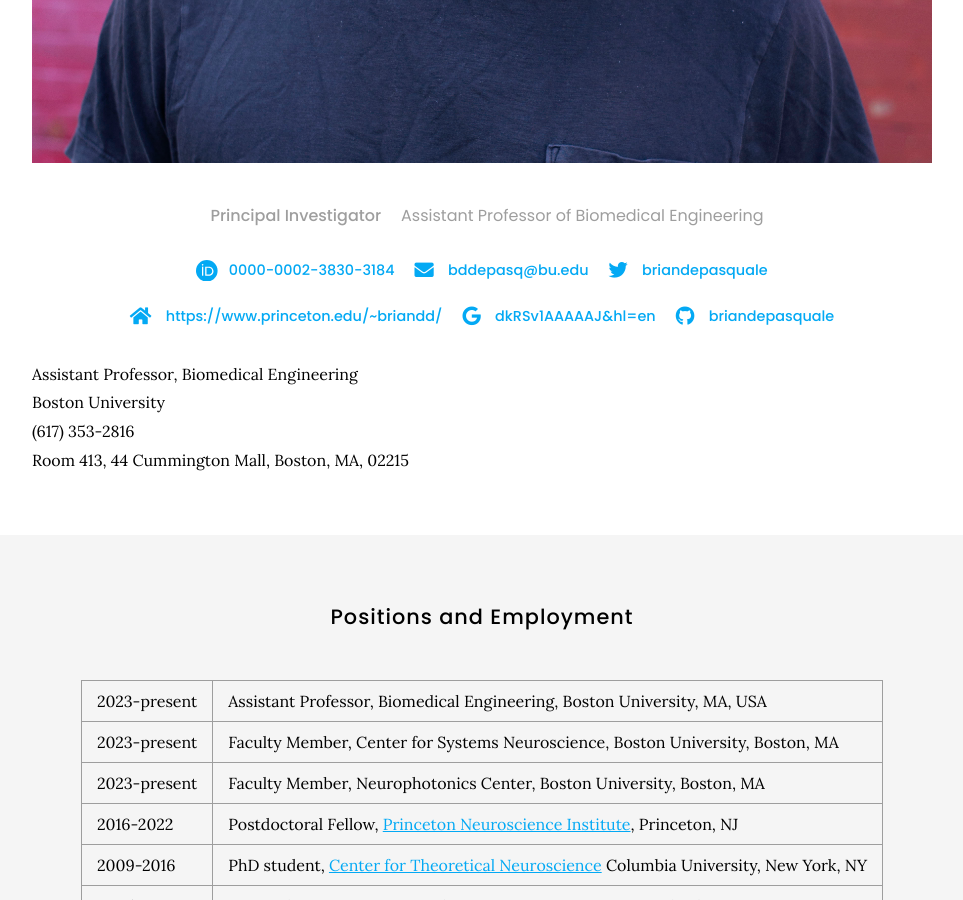
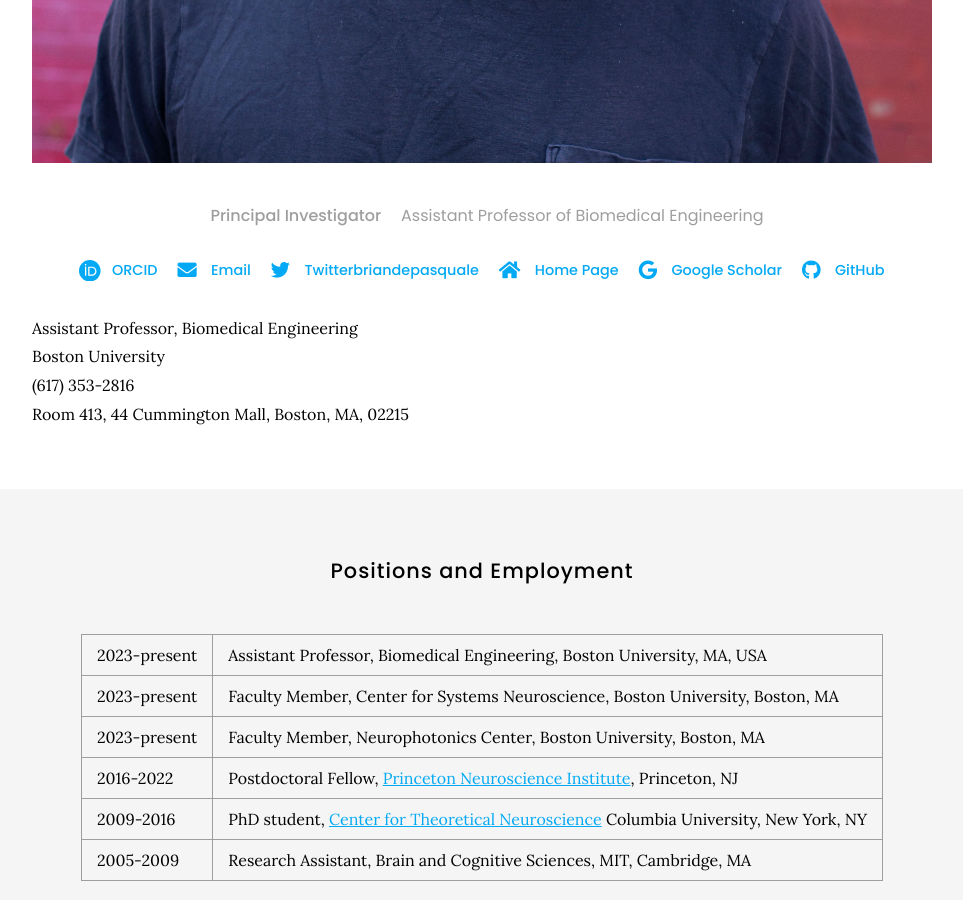
Before and after one commit to GrantMcConachie/depasquale-lab.github.io, a Jekyll site: the page built from _members/brian-depasquale.md, in a window 1280 px wide and 900 px high, scrolled down 895 px. Shown: the whole window, without its empty margins (158-1121 px from the left). Built offline with Jekyll 4.4.1, drawn with Linux system fonts in a browser that asks for light colours; nearby versions of some CDN libraries; some of the changed text lies outside the part shown.

Commit message:
twitter in profile

```diff
--- a/_data/links.yaml
+++ b/_data/links.yaml
@@ -58,14 +58,14 @@ google-scholar:
 
 github:
   icon: fab fa-github
-  text: $LINK
+  text: GitHub
   tooltip: GitHub
   link: https://github.com/$LINK
 
 twitter:
   icon: fab fa-twitter
-  text: "$LINK"
-  tooltip: $LINK
+  text: Twitter
+  tooltip: Twitter
   link: https://twitter.com/$LINK
 
 facebook:
--- a/_includes/link.html
+++ b/_includes/link.html
@@ -28,6 +28,9 @@
       {% include {{ icon }} %}
     {%- endif -%}
     {%- if text -%}
+      <span class="truncate">{{ text }}</span>
+    {%- endif -%}
+    {%- if text == "Twitter" -%}
       <span class="truncate">{{ include.link }}</span>
     {%- endif -%}
   </a>
```
